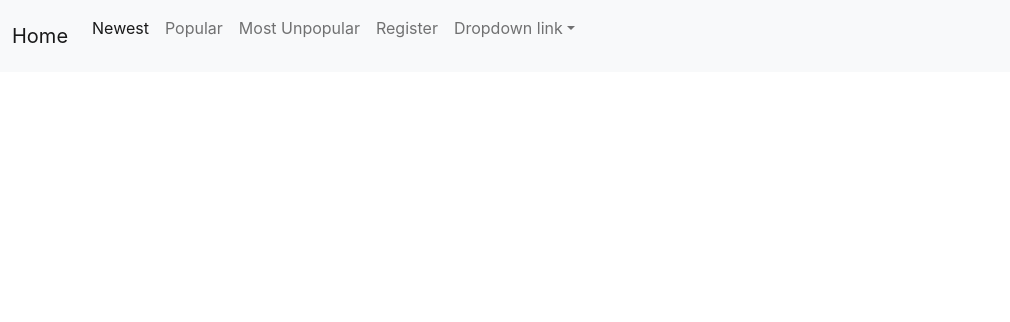
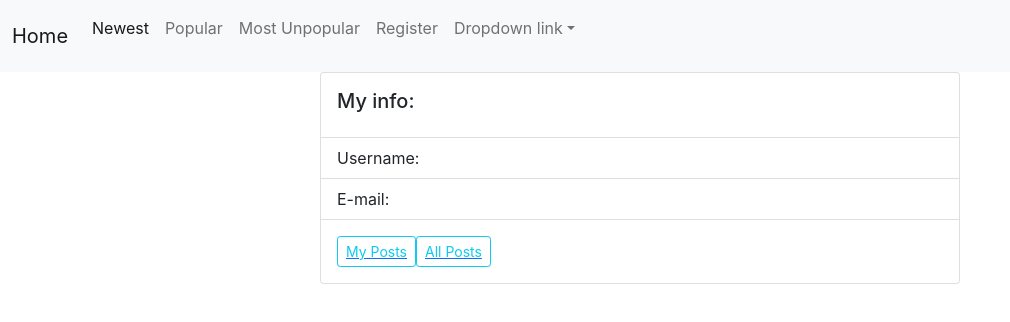
Before and after one commit to CristinaGradinaru/mock-social-media-app, a React (Create React App) app in the folder react_frontend/: page /myinfo in a window 1280 px wide. Shown: the top 322 px of the page, without its empty margins (0-1010 px from the left). Built offline with nearby package versions, Linux system fonts and the light colour scheme; no server answers.

Commit message:
added pages

```diff
--- a/react_frontend/src/App.js
+++ b/react_frontend/src/App.js
@@ -9,6 +9,8 @@ import Popular from './view/Popular';
 import Unpopular from './view/Unpopular';
 import Register from './view/Register';
 import PostDetail from './view/PostDetail';
+import MyInfo from './view/MyInfo';
+import MyPosts from './view/MyPosts';
 
 
 export default class App extends Component {
@@ -55,6 +57,8 @@ export default class App extends Component {
         <Route exact path="/login" render={() => <Login getToken={this.getToken}/>} />
         <Route exact path="/register" render={() => <Register/>} />
         <Route exact path="/createpost" render={() => <CreatePost />} />
+        <Route exact path="/myinfo" render={() => <MyInfo />} />
+        <Route exact path="/myposts" render={() => <MyPosts />} />
       </Switch>
     </div>
     )
--- a/react_frontend/src/component/Navbar.js
+++ b/react_frontend/src/component/Navbar.js
@@ -41,6 +41,7 @@ export default class Navbar extends Component {
                                         <ul className="dropdown-menu" aria-labelledby="navbarDropdownMenuLink">
                                             <li><Link className="dropdown-item" to="/createpost">Create Post</Link></li>
                                             <li><Link className="dropdown-item" to="/myinfo">My Info</Link></li>
+                                            <li><Link className="dropdown-item" to="/myposts">My Posts</Link></li>
                                             <li><Link className="dropdown-item" to="/logout">Logout</Link></li>
                                         </ul>
                                     </li>
--- a/react_frontend/src/view/CreatePost.js
+++ b/react_frontend/src/view/CreatePost.js
@@ -23,11 +23,15 @@ export default class CreatePost extends Component {
     }
     render() {
         return (
-            <div>
+            <div className="col-sm-8 offset-sm-2">
+                <h1> Share your thoughts here: </h1>
                 <form onSubmit={(e) => this.createPost(e)}>
                     <input type="text" className="form-control" name="title" placeholder="Title" />
-                    <input type="text" className="form-control" name="image" placeholder="Image" />
-                    <input type="text" className="form-control" name="content" placeholder="Content" />
+                    <br/>
+                    <input type="text" className="form-control" name="image" placeholder="Image URL" />
+                    <br/>
+                    <textarea type="text" className="form-control" name="content" placeholder="Content" />
+                    <br/>
                     <button type="submit" className="btn btn-outline-info">Submit</button>
                 </form>
             </div>
--- a/react_frontend/src/view/Login.js
+++ b/react_frontend/src/view/Login.js
@@ -6,7 +6,7 @@ export default class Login extends Component {
         super();
 
         this.state = {
-            redirect: null,
+            redirect: null
         }
     }
     async login(e){
@@ -15,9 +15,11 @@ export default class Login extends Component {
         let res = await fetch('http://localhost:5000/auth/login', {
             method: 'POST',
             headers: {
-                "Content-Type": "application/json"
+                "Content-Type": "application/json",
+                "Accept":"application/json"
+
             },
-            body: JSON.stringify({
+            body: JSON.stringify("user-info", {
                 "username": e.target.username.value,
                 "password": e.target.password.value
             })
--- /dev/null
+++ b/react_frontend/src/view/MyInfo.js
@@ -0,0 +1,30 @@
+import React, { Component } from 'react'
+import { Link } from 'react-router-dom'
+
+
+export default class MyInfo extends Component {
+    constructor(){
+        super();
+        this.state={
+        }
+    }
+    render() {
+        return (
+            <div className="col-sm-6 offset-sm-3">
+                <div className="card">
+                <div className="card-body">
+                    <h5 className="card-title">My info:</h5>
+                </div>
+                <ul className="list-group list-group-flush">
+                    <li className="list-group-item">Username: </li>
+                    <li className="list-group-item">E-mail: </li>
+                </ul>
+                <div className="card-body">
+                    <Link to="/myposts"><button className="btn btn-sm btn-outline-info d-inline ">My Posts</button></Link>
+                    <Link to="/"><button className="btn btn-sm btn-outline-info d-inline ">All Posts</button></Link>
+                </div>
+            </div>
+            </div>
+        )
+    }
+}
--- /dev/null
+++ b/react_frontend/src/view/MyPosts.js
@@ -0,0 +1,17 @@
+import React, { Component } from 'react'
+
+
+export default class MyPosts extends Component {
+
+
+    // here will map the posts filtered_by current_user.id
+
+    render() {
+        return (
+            <div className="justify-content-center">
+                {/* <Link to="/createpost"><button className="btn btn-secondary">Create a Post</button></Link>
+                {this.state.posts.map(p => ( <Post key={p.id} post={p} /> ))} */}
+            </div>
+        )
+    }
+}
--- a/react_frontend/src/view/Register.js
+++ b/react_frontend/src/view/Register.js
@@ -7,7 +7,7 @@ export default class Register extends Component {
         let res = await fetch('http://localhost:5000/auth/register', {
             method: 'POST',
             headers: {
-                "Content-Type": "application/json"
+                "Content-Type": "application/json",
             },
             body: JSON.stringify({
                 "username": e.target.username.value,
@@ -17,7 +17,7 @@ export default class Register extends Component {
             })
         })
         let userDetails = await res.json();
-        // this.setState({ redirect: `/blog/${newPost.id}`}) REDIRECT TO MY INFO PAGE
+        // this.setState({ redirect: `/myinfo`}) REDIRECT TO MY INFO PAGE
         console.log(userDetails)
     }
 
```
